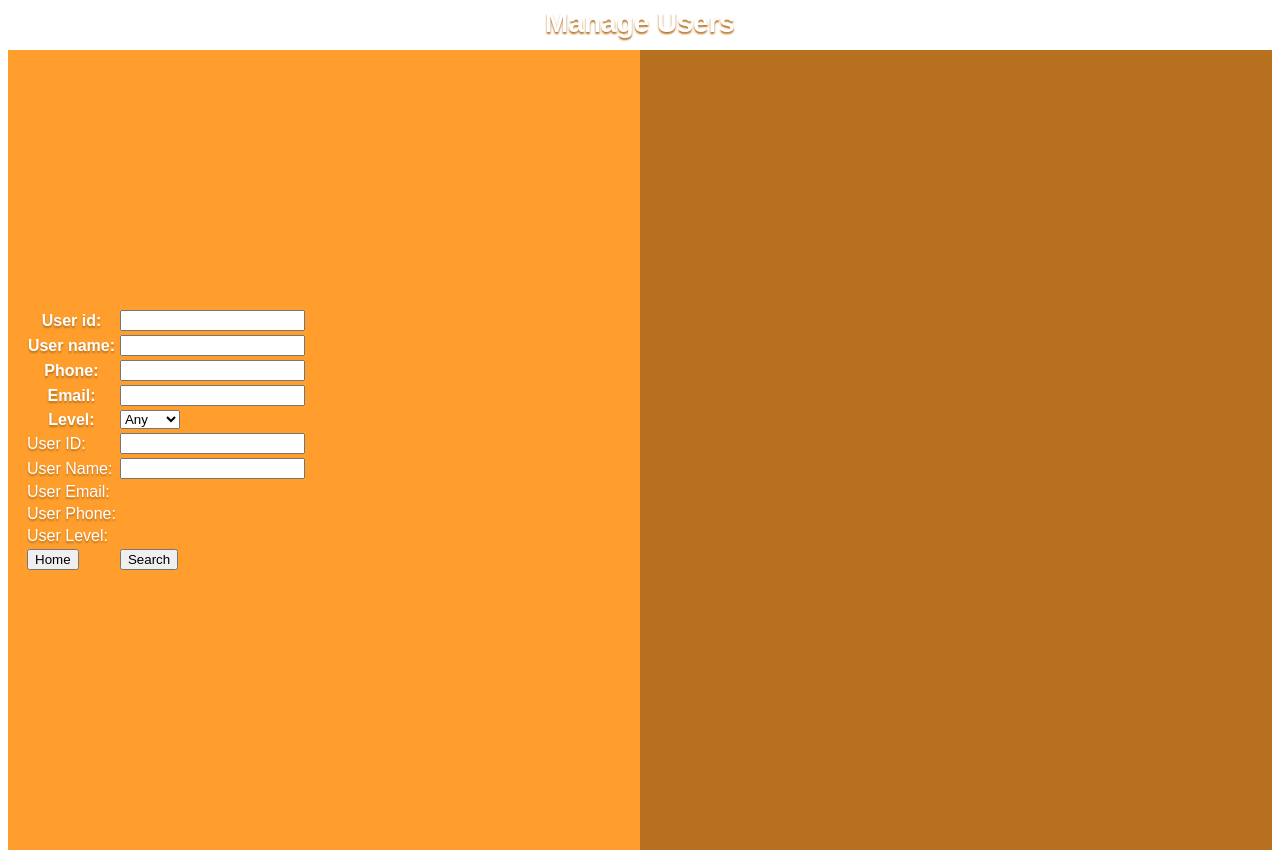
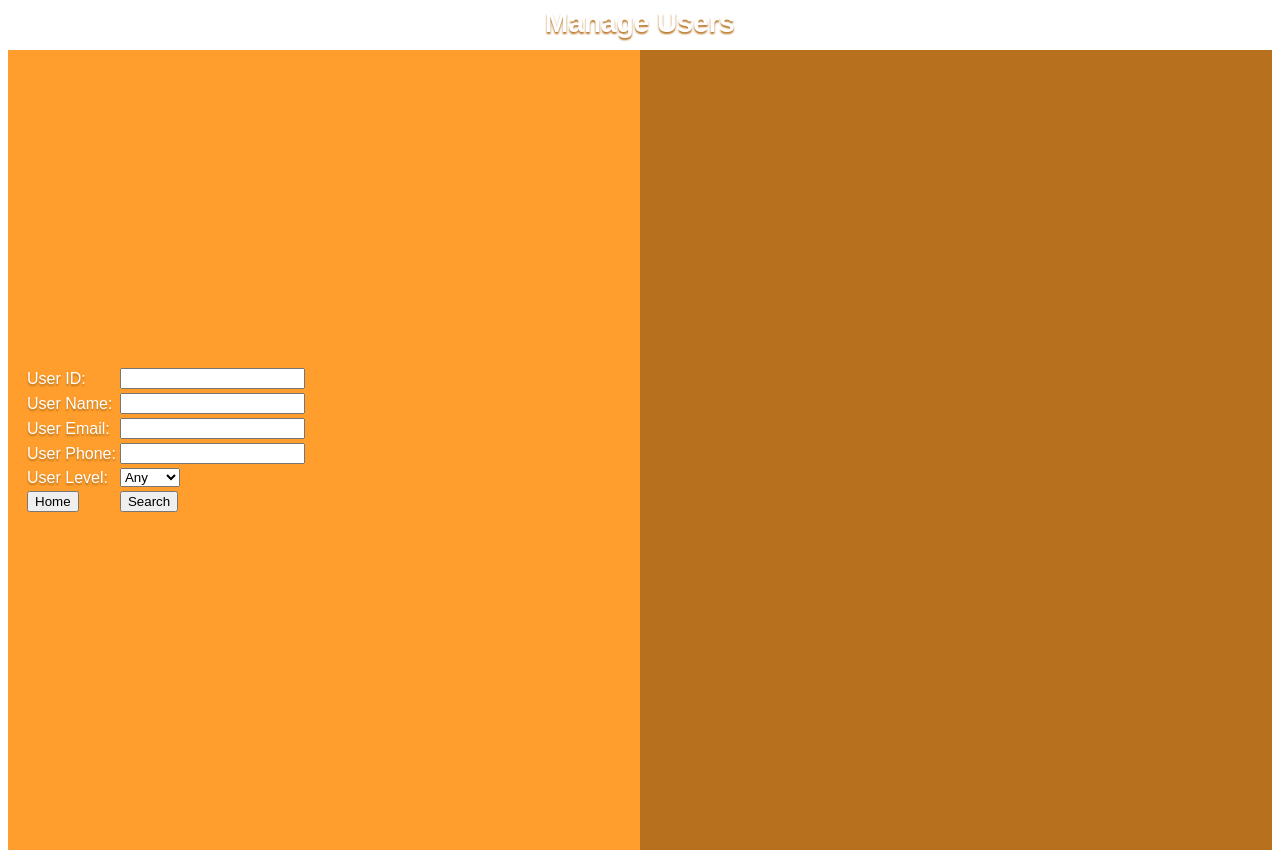
Before and after one commit to kbkbowo/DBM_final_project, a Django app: template templates/manage_users.html in a window 1280 px wide. Run offline with Django 4.2, Linux system fonts and the light colour scheme; the template is opened without the code that fills it: values that come from a table or form of the project are taken from there, others are empty.

Commit message:
update again

```diff
--- a/templates/manage_users.html
+++ b/templates/manage_users.html
@@ -16,7 +16,6 @@
                 <form method="post">
                     {% csrf_token %}
                     <table>
-                        {{ form }}
                         <tr>
                             <td><label for="user_id">User ID:</label></td>
                             <td>{{ form.user_id }}</td>
@@ -27,15 +26,15 @@
                         </tr>
                         <tr>
                             <td><label for="user_email">User Email:</label></td>
-                            <td>{{ form.user_email }}</td>
+                            <td>{{ form.email }}</td>
                         </tr>
                         <tr>
                             <td><label for="user_phone">User Phone:</label></td>
-                            <td>{{ form.user_phone }}</td>
+                            <td>{{ form.phone }}</td>
                         </tr>
                         <tr>
                             <td><label for="user_level">User Level:</label></td>
-                            <td>{{ form.user_level }}</td>
+                            <td>{{ form.level }}</td>
                         </tr>
                         <tr>
                             <td>
```
